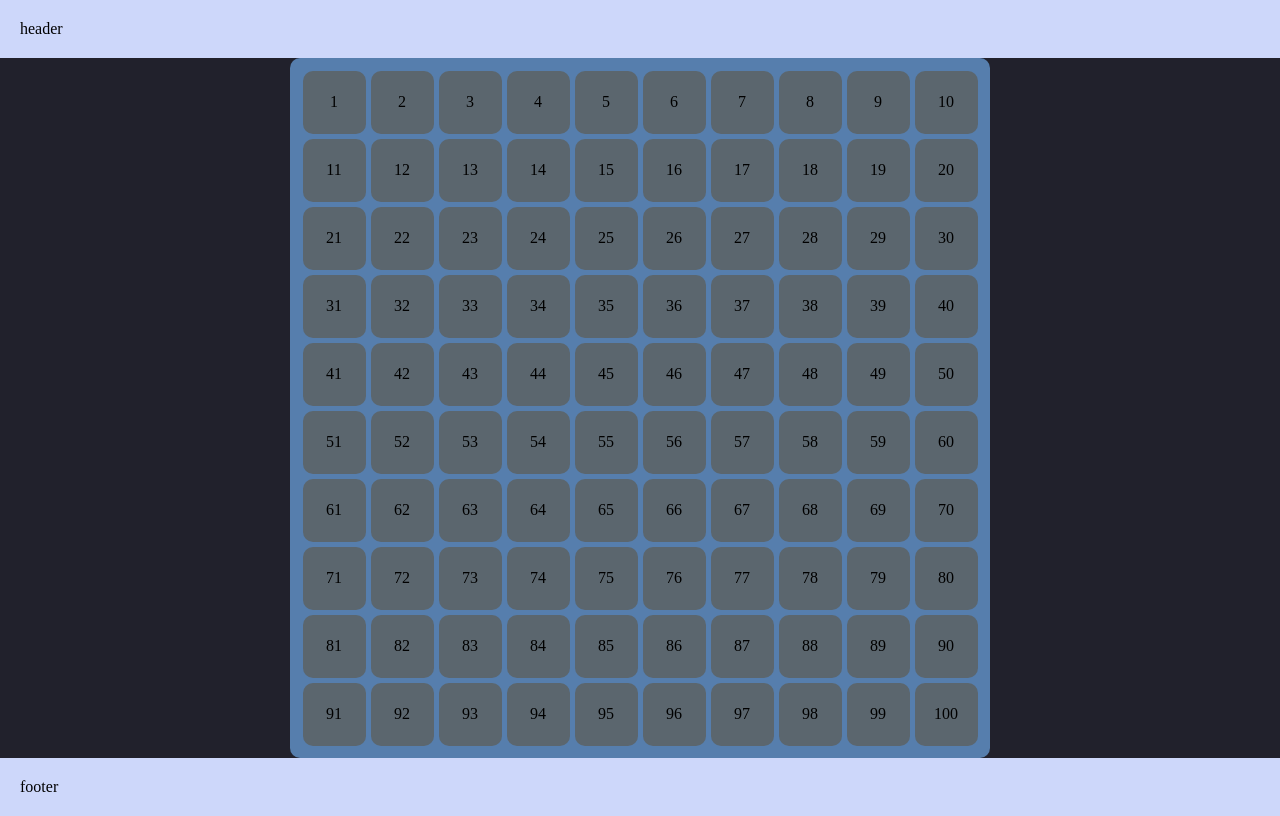
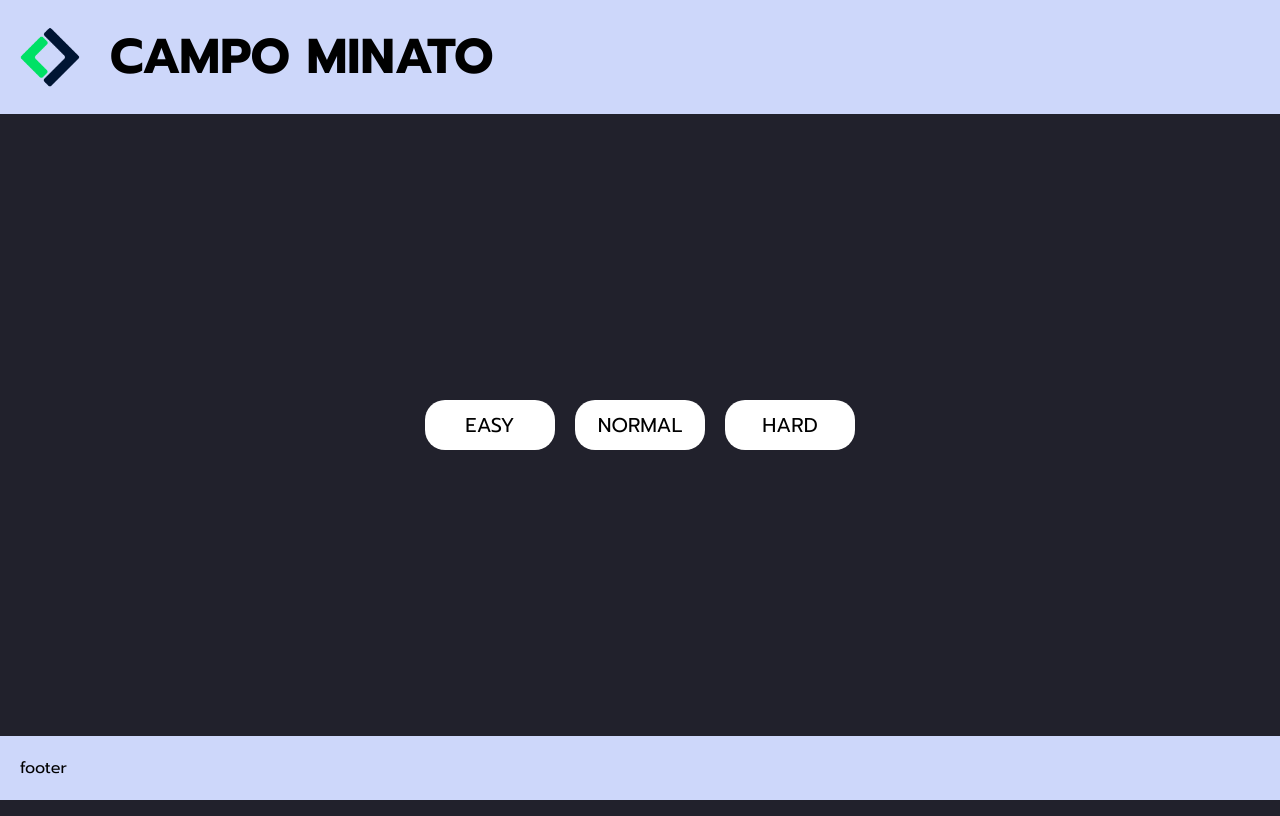
Before and after one commit to FilippoBonafini/js-campominato-grid, a plain HTML site: page index.html in a window 1280 px wide. Drawn offline with Linux system fonts and the light colour scheme.

Commit message:
Completata logica

```diff
--- a/css/style.css
+++ b/css/style.css
@@ -3,6 +3,19 @@
     margin: 0;
     padding: 0;
     box-sizing: border-box;
+    user-select: none;
+}
+
+.hidden{
+    display: none;
+}
+
+.initial{
+    position: absolute;
+    top: 50%;
+    transform: translateX(50%);
+    right: 50%;
+    text-align: center;
 }
 
 body{
@@ -10,11 +23,61 @@ body{
     display: flex;
     height: 100vh;
     flex-direction: column;
+    font-family: 'Prompt', sans-serif;
 }
 
 header, footer{
     padding: 1.25rem;
     background-color: rgb(205, 215, 250);
+}
+
+header{
+    display: flex;
+    justify-content: space-between;
+    align-items: center;
+}
+
+header .logo{
+    display: flex;
+    justify-content: center;
+    align-items: center;
+    gap: 30px;
+    font-size: 49px;
+    font-weight: bolder;
+}
+
+ul{
+    display: flex;
+    gap: 20px;
+}
+
+li{
+    list-style: none;
+    background-color: white;
+    padding: .625rem 1.25rem;
+    border-radius: 1.25rem;
+    min-width: 130px;
+    text-align: center;
+    cursor: pointer;
+    height: 50px;
+    display: flex;
+    justify-content: center;
+    align-items: center;
+    font-size: 20px;
+}
+
+li:hover{
+    background-color: rgba(0, 0, 0, 0.615);
+    color: white;
+}
+
+header img{
+    height: 60px;
+}
+
+.board .cell.modeSelected{
+    background-color: rgba(0, 0, 0, 0.818);
+    color: white;
 }
 
 main{
@@ -52,20 +115,24 @@ main{
 
 .board .cell:hover{
     background-color: rgba(145, 145, 135, 0.671);
-
 }
 
-.board .cell .easy{
+.board .cell.modeSelected:hover{
+    background-color: rgba(0, 0, 0, 0.818);
+    cursor:auto;
+}
+
+.board .cell.easy{
     width: calc(100% /10 - 5px);
     height:calc(100% /10 - 5px);
 }
 
-.board .cell .normal{
-    width: calc(100% /10 - 5px);
-    height:calc(100% /10 - 5px);
+.board .cell.normal{
+    width: calc(100% /9 - 5px);
+    height:calc(100% /9 - 5px);
 }
 
-.board .cell .hard{
-    width: calc(100% /10 - 5px);
-    height:calc(100% /10 - 5px);
+.board .cell.hard{
+    width: calc(100% /7 - 5px);
+    height:calc(100% /7 - 5px);
 }
--- a/index.html
+++ b/index.html
@@ -8,16 +8,32 @@
     <!-- IMPORTO CSS -->
     <link rel="stylesheet" href="css/style.css">
     <!-- IMPORTO FONT  -->
-
+    <link rel="preconnect" href="https://fonts.googleapis.com">
+    <link rel="preconnect" href="https://fonts.gstatic.com" crossorigin>
+    <link href="https://fonts.googleapis.com/css2?family=Prompt:wght@400;700&display=swap" rel="stylesheet">
     <!-- IMPORTO FA  -->
 
 </head>
 <body>
 
-    <header>header</header>
+    <header>
+        <div class="logo">
+            <img src="img/logo-boolean.png" alt="">
+            <span>CAMPO MINATO</span>
+        </div>
+
+        <ul class="initial" id="menuHeader">
+            <li id="easyButton" class="">EASY</li>
+            <li id="normalButton">NORMAL</li>
+            <li id="hardButton">HARD</li>
+        </ul>
+
+    </header>
 
     <main>
-        <div class="board">
+        <div class="hidden" id="containerBoard">
+            <div class="board">
+            </div>
         </div>
     </main>
 
--- a/js/main.js
+++ b/js/main.js
@@ -3,30 +3,83 @@
 // FUNZIONI
 // --------
 
-function myCreateElement(htmlElement,className,htmlValue){
+// FUNZIONE CHE PERMETTE DI CREARE UN ELEMENTO HTML
+// PERMETTE DI AGGIUNGERE 2 CLASSI A PIACERE E 1 INCREMENTALE
+function myCreateElement(htmlElement,className1,className2,htmlValue){
     const element = document.createElement(htmlElement);
-    element.classList.add(className);
+    element.classList.add(className1);
+    element.classList.add(className2);
     element.classList.add('cell-'+htmlValue);
     element.innerText = htmlValue;
-
+    // DEBUG
     element.addEventListener('click', function(){
-        alert(htmlValue);
+        console.log(htmlValue);
+        element.classList.add('modeSelected')
     })
-
+    // DEBUG
     return element;
 }
 
+// FUNZIONE CHE APPENDE QUALCOSA AD UN ELEMENTO HTML
 function myAppendElement(containerElement, htmlElement){
     containerElement.append(htmlElement);
+}
+
+// FUNZIONE CHE, COMBINATA ALLE 2 DI SOPRA PERMETTE DI INSERIRE PIU' ELEMENTI
+// IN UN CONTAINER
+function createTable(numeroCelle,doveInserirle,classeCelle){
+    doveInserirle.innerHTML=('');
+    for(let i = 1; i<= numeroCelle; i++){
+        const createdElement = myCreateElement('div','cell',classeCelle,i);
+        myAppendElement(doveInserirle, createdElement);
+    }
+}
+
+// FUNZIONE CHE AGGIUNGE UNA CLASSE
+function myAddClass (elemento,nomeClasse){
+    elemento.classList.add(nomeClasse);
+}
+
+// FUNZIONE CHE RIMUOVE 1 CLASSE
+function myRemoveClass (elemento1,nomeClasse1){
+    elemento1.classList.remove(nomeClasse1);
 }
 
 // ----
 // MAIN
 // ----
-let cellNumber = 100;
+let cellNumber;
 const containerBoard = document.querySelector('.board');
-const startGame = document.querySelector('.startMenu')
-for(let i = 1; i<= cellNumber; i++){
-    const createdElement = myCreateElement('div','cell', i);
-    myAppendElement(containerBoard, createdElement);
-}
+const startGame = document.querySelector('.startMenu');
+
+const containerBoardMain = document.getElementById('containerBoard');
+const initailMenu = document.getElementById('initialMenu');
+const classHidden = 'hidden';
+const classInitialMenu = 'initial';
+const menuHeader = document.getElementById('menuHeader');
+
+const headerButtonEasy = document.getElementById('easyButton');
+const headerButtonNormal = document.getElementById('normalButton');
+const headerButtonHard = document.getElementById('hardButton');
+
+
+headerButtonEasy.addEventListener('click',function(){
+    myRemoveClass (containerBoardMain,classHidden)
+    myRemoveClass (menuHeader,classInitialMenu)
+    cellNumber = 100;
+    createTable(cellNumber,containerBoard,'easy');
+})
+
+headerButtonNormal.addEventListener('click',function(){
+    myRemoveClass (containerBoardMain,classHidden)
+    myRemoveClass (menuHeader,classInitialMenu)
+    cellNumber = 81;
+    createTable(cellNumber,containerBoard,'normal');
+})
+
+headerButtonHard.addEventListener('click',function(){
+    myRemoveClass (containerBoardMain,classHidden)
+    myRemoveClass (menuHeader,classInitialMenu)
+    cellNumber = 49;
+    createTable(cellNumber,containerBoard,'hard');
+})
```
Also changed, not shown: img/logo-boolean.png (added).
